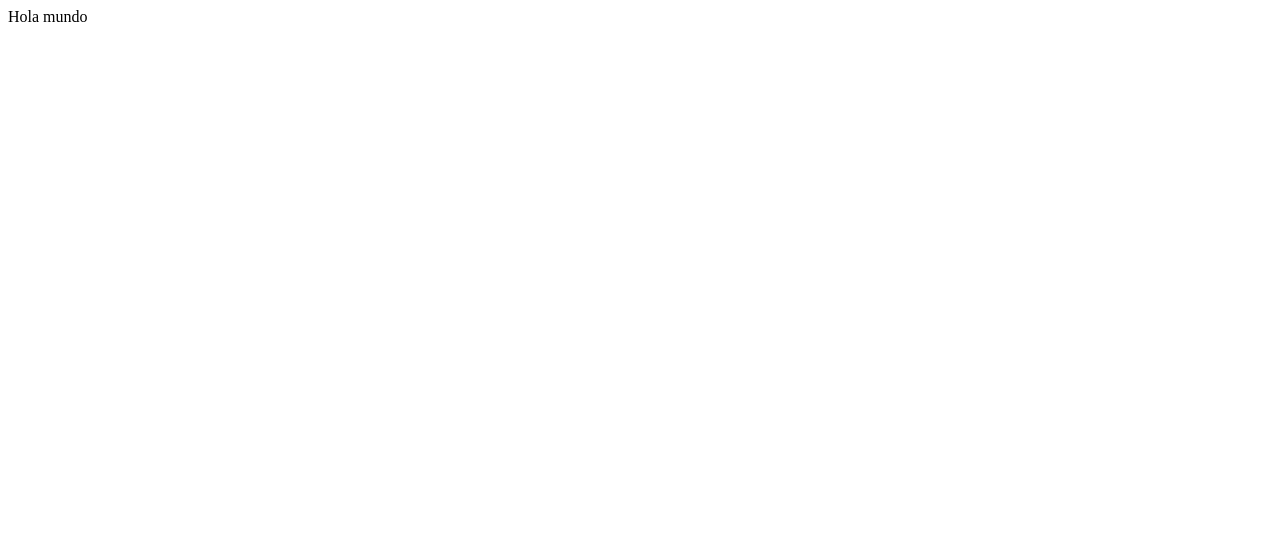
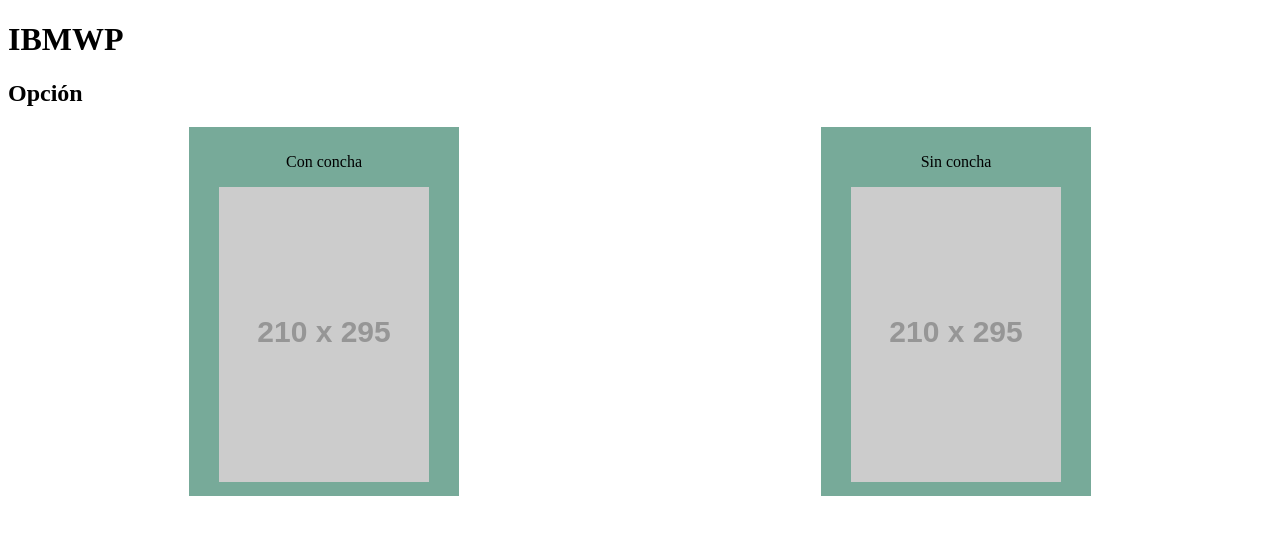
Before and after one commit to igarridomorillas/IBMWP, a React (Create React App) app: page / in a window 1280 px wide. Shown: the top 534 px of the page. Built offline with nearby package versions, Linux system fonts and the light colour scheme.

Commit message:
add basic react structure

```diff
--- a/src/components/App.js
+++ b/src/components/App.js
@@ -1,14 +1,17 @@
-import React, { Component } from "react";
+import React from "react";
 import "../stylesheet/App.scss";
+import CardPage from "./Cards/CardPage";
+import Header from "./Header/Header";
 
-class App extends Component {
-  constructor(props) {
-    super(props);
-  }
-
-  render() {
-    return <>Hola mundo</>;
-  }
-}
+const App = (props) => {
+  return (
+    <>
+      <Header />
+      <main className="main">
+        <CardPage />
+      </main>
+    </>
+  );
+};
 
 export default App;
--- /dev/null
+++ b/src/components/Cards/Card.js
@@ -0,0 +1,14 @@
+const Card = (props) => {
+  return (
+    <div className="card">
+      <p className="card__description">{props.description}</p>
+      <img
+        src="https://via.placeholder.com/210x295/808080/ffffff/?text=Bicho"
+        alt=""
+        className="card__img"
+      />
+    </div>
+  );
+};
+
+export default Card;
--- /dev/null
+++ b/src/components/Cards/CardPage.js
@@ -0,0 +1,15 @@
+const { default: Card } = require("./Card");
+
+const CardPage = (props) => {
+  return (
+    <div className="card-page">
+      <h2 className="card-page__title">Opción</h2>
+      <div className="card-page__cards">
+        <Card description="Con concha" />
+        <Card description="Sin concha" />
+      </div>
+    </div>
+  );
+};
+
+export default CardPage;
--- /dev/null
+++ b/src/components/Header/Header.js
@@ -0,0 +1,9 @@
+const Header = (props) => {
+  return (
+    <header className="header">
+      <h1 className="header__title">IBMWP</h1>
+    </header>
+  );
+};
+
+export default Header;
--- a/src/stylesheet/App.scss
+++ b/src/stylesheet/App.scss
@@ -0,0 +1,12 @@
+.card-page {
+  &__cards {
+    display: flex;
+    justify-content: space-around;
+  }
+}
+.card {
+  background-color: rgb(119, 170, 153);
+  padding: 10px 30px;
+  cursor: pointer;
+  text-align: center;
+}
```
Also changed, not shown: public/robots.txt (deleted).
